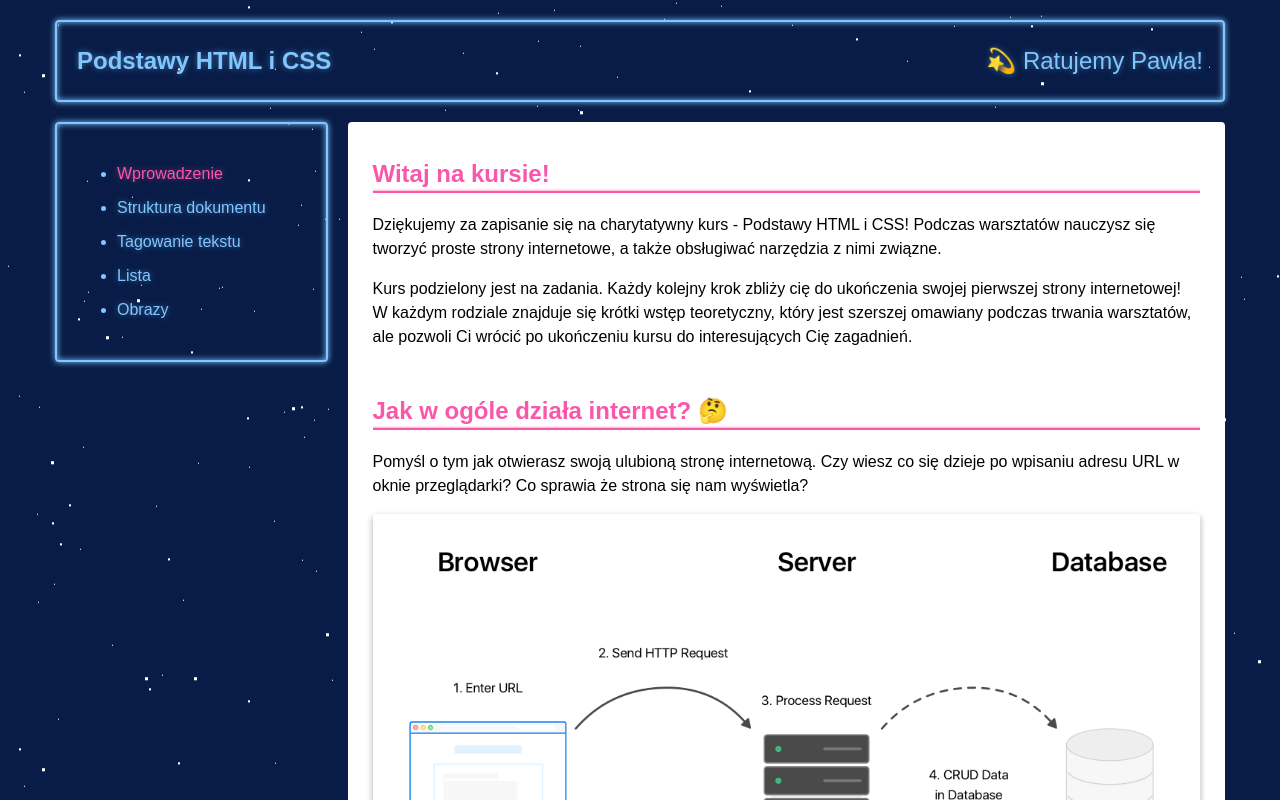
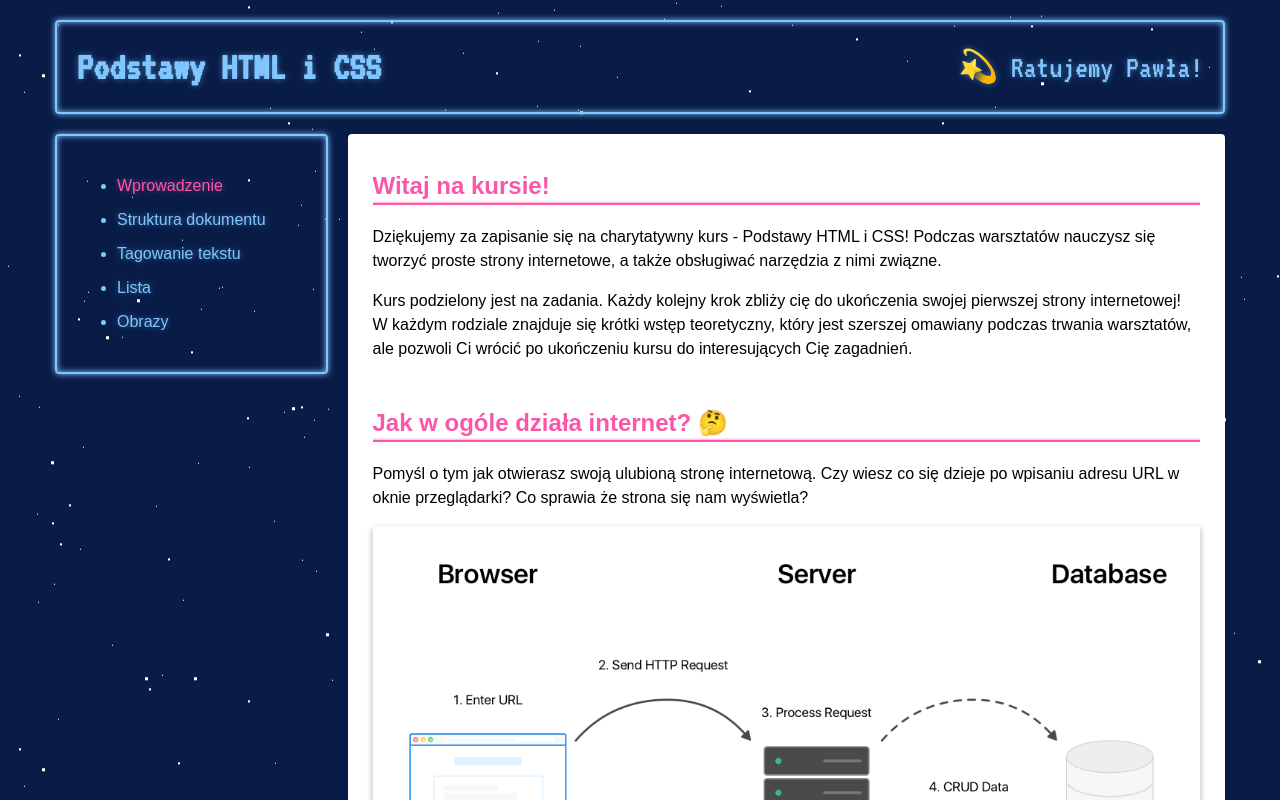
Before and after one commit to szczupag/kurs-ratuje-pawla, a React (Create React App) app: page /wprowadzenie in a window 1280 px wide. Shown: the top 800 px of the page. Built offline with nearby package versions, Linux system fonts and the light colour scheme.

Commit message:
add custom font to header

```diff
--- a/src/Excercises/Template/style.css
+++ b/src/Excercises/Template/style.css
@@ -15,17 +15,16 @@
     color: #80c6ff;
     display: flex;
     justify-content: space-between;
+    font-family: 'VT323', monospace;
 }
 
 .header h1 {
     margin: 0;
-    font-size: 1.5rem;
+    font-size: 2.5rem;
 }
 
 .header a {
-    font-size: 1.5rem;
-    color: #80c6ff;
-    text-decoration: none;
+    font-size: 2rem;
 }
 
 .header a:hover {
```
